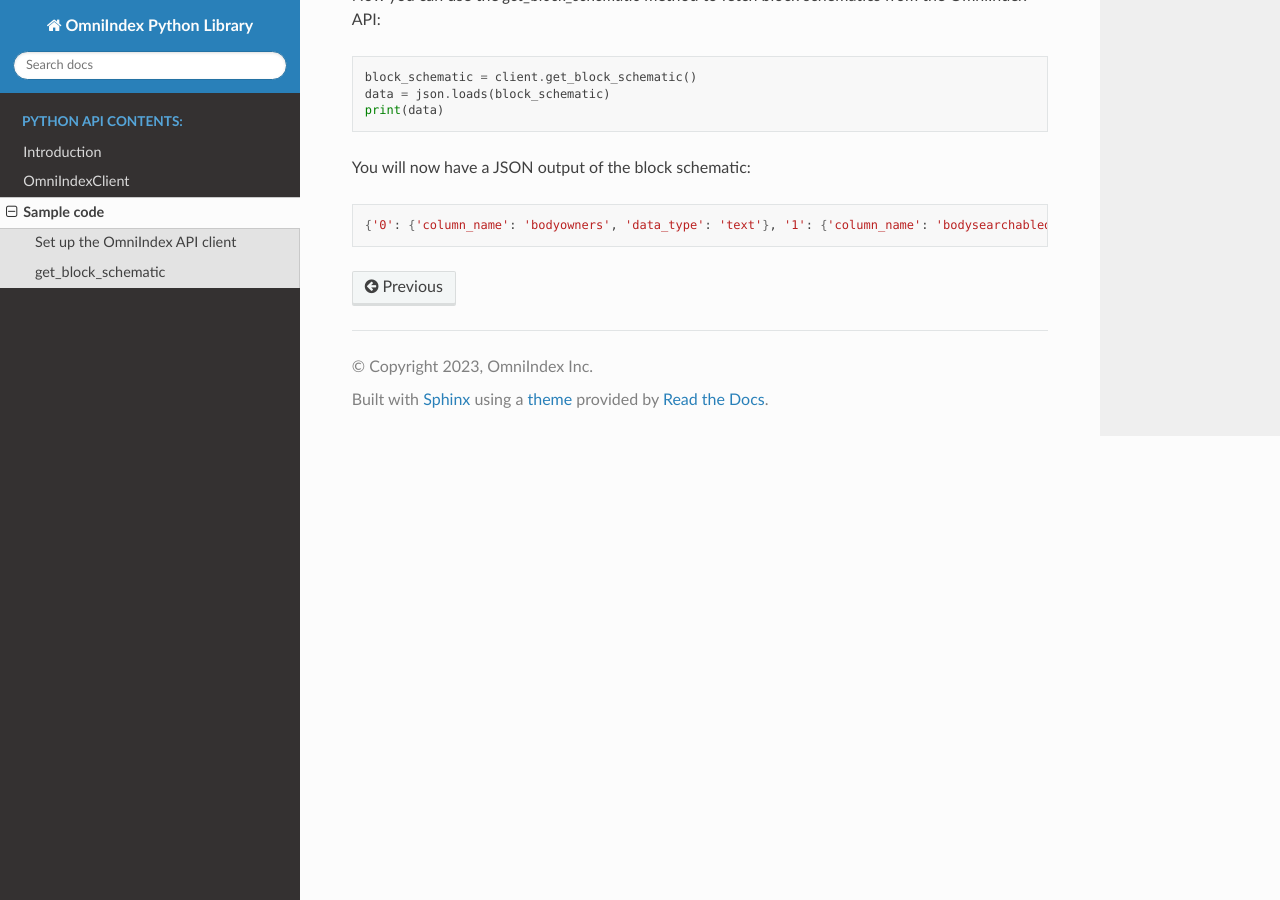
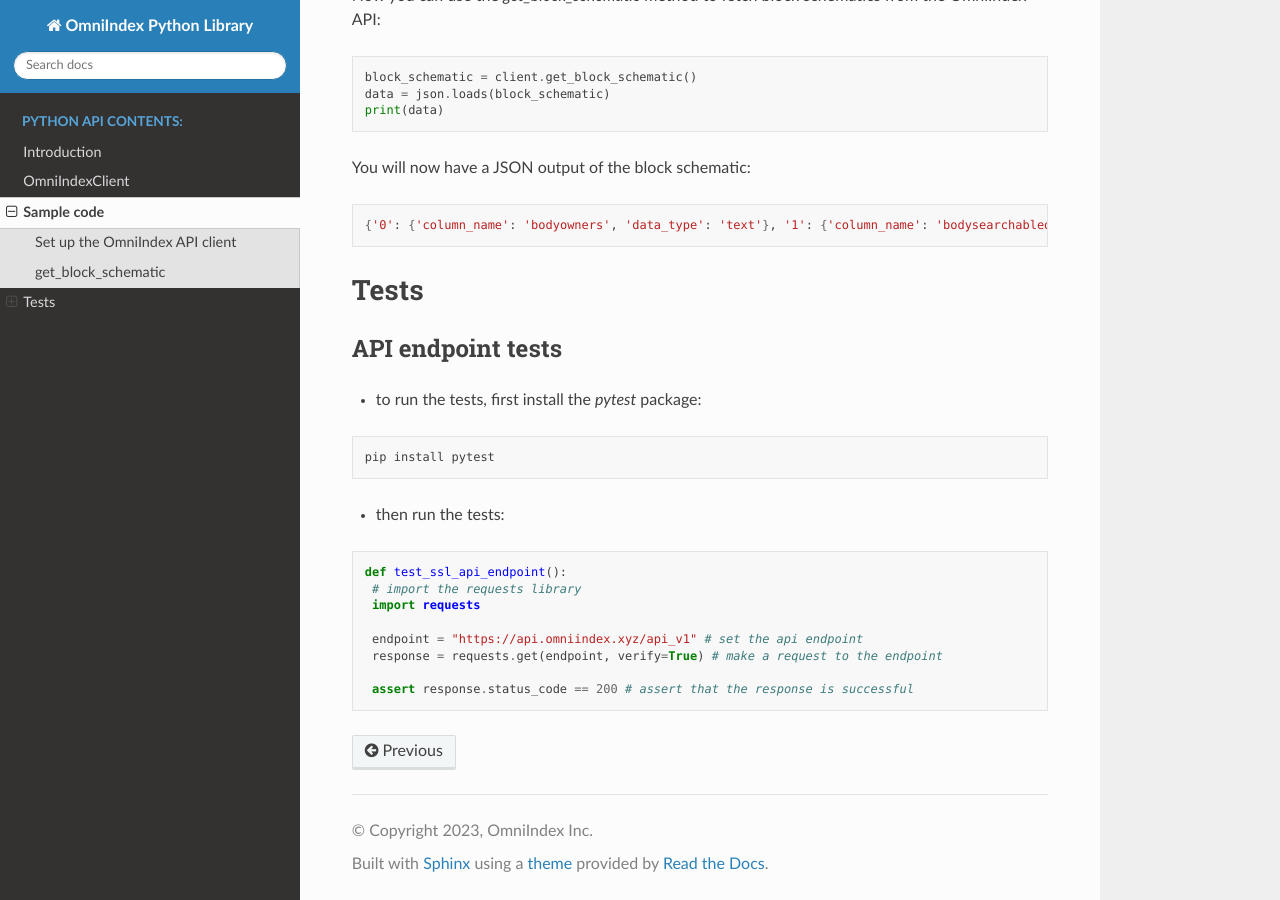
Before and after one commit to OmniIndex/python, a Sphinx documentation site: the page built from docs/source/examples/sample_code.rst, in a window 1280 px wide and 900 px high, scrolled down 1014 px. Built offline with Sphinx 7.4.7 and the Read the Docs theme 2.0.0, drawn with Linux system fonts in a browser that asks for light colours.

Commit message:
added testing to documentation

```diff
--- a/docs/source/examples/sample_code.rst
+++ b/docs/source/examples/sample_code.rst
@@ -53,3 +53,28 @@ You will now have a JSON output of the block schematic:
 .. code-block:: bash
 
    {'0': {'column_name': 'bodyowners', 'data_type': 'text'}, '1': {'column_name': 'bodysearchableowners', 'data_type': 'text'}, '2': {'column_name': 'contentsearchableowners', 'data_type': 'text'}, '3': {'column_name': 'context', 'data_type': 'text'}, '4': {'column_name': 'context2', 'data_type': 'text'}, '5': {'column_name': 'folder', 'data_type': 'text'}, '6': {'column_name': 'fromowners', 'data_type': 'text'}, '7': {'column_name': 'fromsearchableowners', 'data_type': 'text'}, '8': {'column_name': 'hash', 'data_type': 'character varying'}, '9': {'column_name': 'message_id', 'data_type': 'text'}, '10': {'column_name': 'oidxid', 'data_type': 'integer'}, '11': {'column_name': 'prevhash', 'data_type': 'character varying'}, '12': {'column_name': 'priorhash', 'data_type': 'text'}, '13': {'column_name': 'recieveddate', 'data_type': 'timestamp without time zone'}, '14': {'column_name': 'sentiment', 'data_type': 'text'}, '15': {'column_name': 'sentiment2', 'data_type': 'text'}, '16': {'column_name': 'subject', 'data_type': 'text'}, '17': {'column_name': 'toowners', 'data_type': 'text'}, '18': {'column_name': 'tosearchableowners', 'data_type': 'text'}}
+
+Tests
+=====
+
+API endpoint tests
+------------------
+
+- to run the tests, first install the `pytest` package:
+
+.. code-block:: bash
+
+   pip install pytest
+
+- then run the tests:
+
+.. code-block:: python
+
+   def test_ssl_api_endpoint():
+    # import the requests library
+    import requests
+
+    endpoint = "https://api.omniindex.xyz/api_v1" # set the api endpoint
+    response = requests.get(endpoint, verify=True) # make a request to the endpoint
+
+    assert response.status_code == 200 # assert that the response is successful
```
